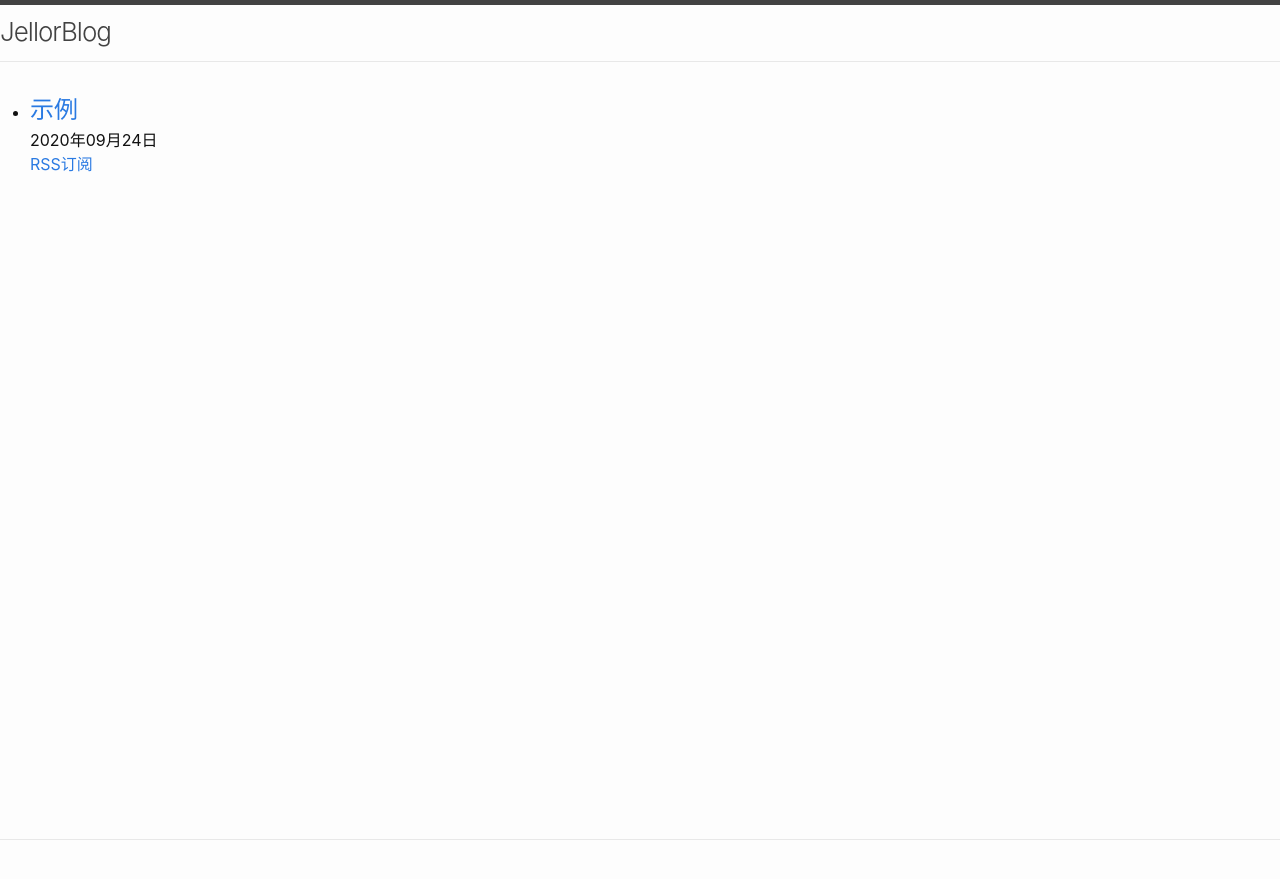
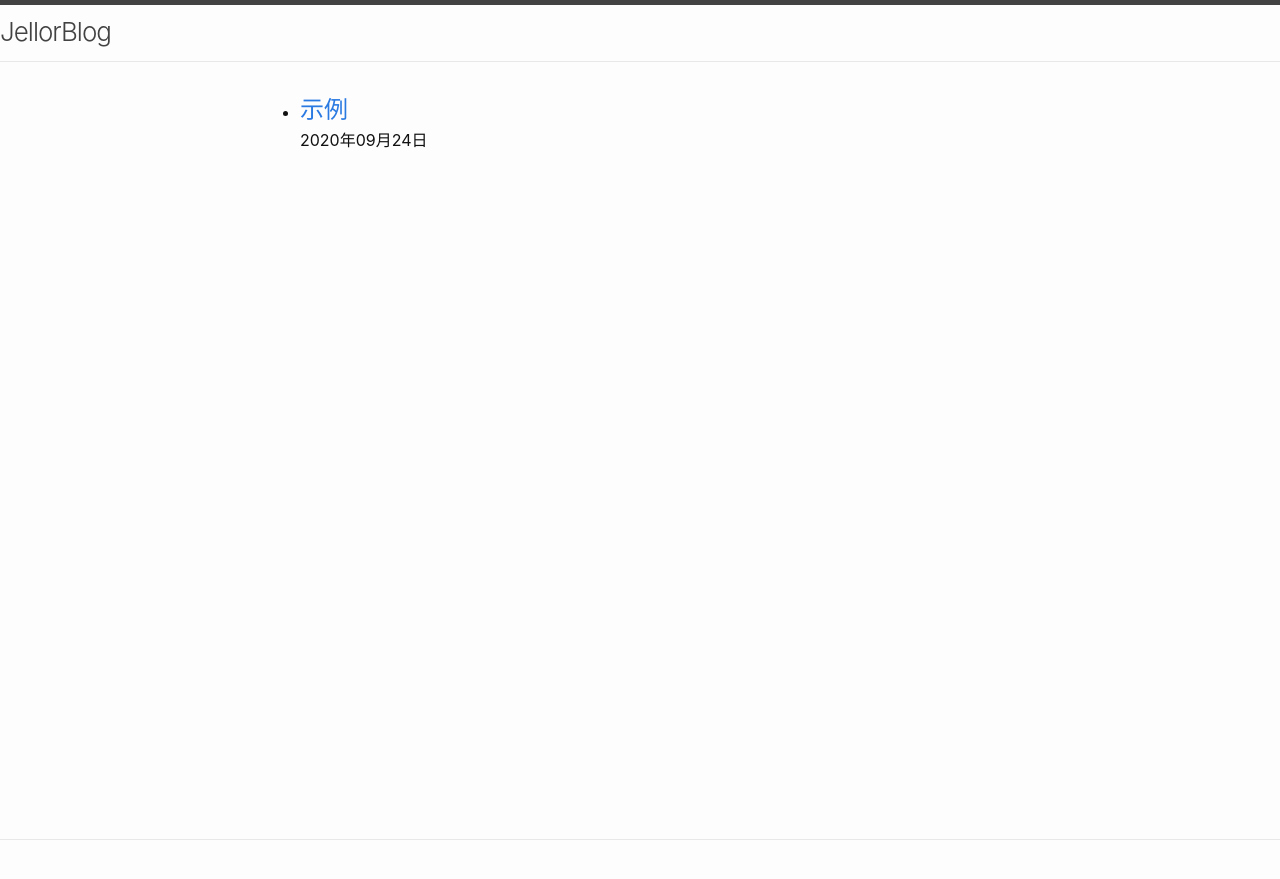
Before and after one commit to jellor/jellor.github.io, a Jekyll site: the page built from index.html, in a window 1280 px wide. Shown: the top 879 px of the page. Built offline with Jekyll 4.4.1, drawn with Linux system fonts in a browser that asks for light colours; comment, search, counter and statistics services are not loaded.

Commit message:
change index.html

```diff
--- a/_layouts/default.html
+++ b/_layouts/default.html
@@ -9,13 +9,11 @@
 
   {% include header.html %}
 
-  <div class="page-content">
-    <div class="wrap">
-
+  <main class="page-content" aria-label="Content">
+    <div class="wrapper">
       {{ content }}
-
     </div>
-  </div>
+  </main>
 
   {% include footer.html %}
   {% include google-analytics.html %}
--- a/index.html
+++ b/index.html
@@ -13,7 +13,6 @@ layout: default
     </li>
 
     {% endfor %}
-    <a href="{{ site.url }}/feed.xml">RSS订阅</a>
 
   </ul>
 </div>
```
